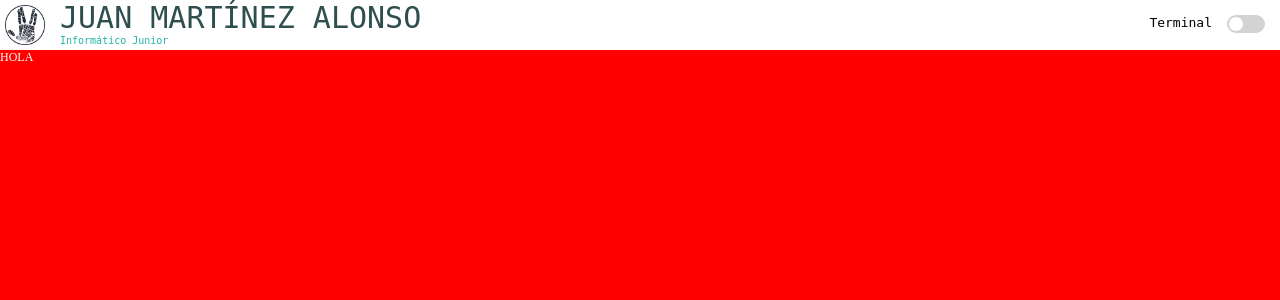
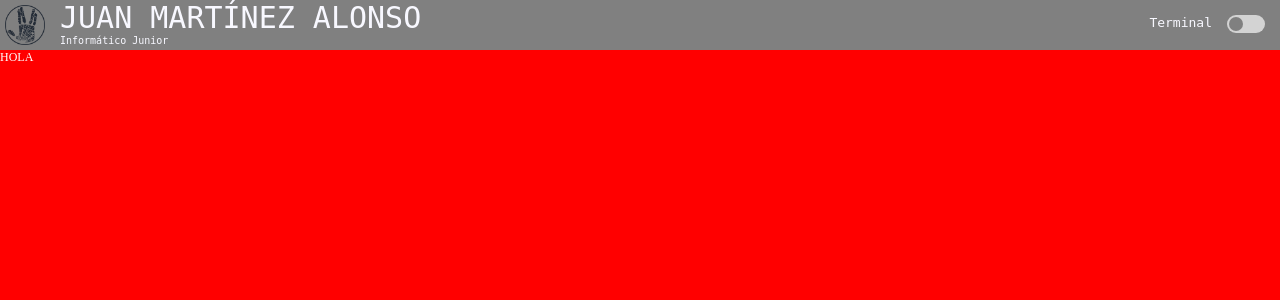
Before and after one commit to jonsomarlo/javascript_term, a PHP site: page / in a window 1280 px wide. Shown: the top 300 px of the page. Run offline with PHP 8.4, Linux system fonts and the light colour scheme; some libraries are stand-ins or nearby versions.

Commit message:
version 2.1 colores

```diff
--- a/css/styles.css
+++ b/css/styles.css
@@ -1,16 +1,11 @@
 
 body
 {
-    --main-bg-color: LightSeaGreen; /* white;*/
-    --second-bg-color: LightGray;
-
-    --main-hd-color: white; /* white;*/
+    --main-hd-color: Grey; /* white;*/
     --second-hd-color: LightGray;
 
-    --main-sel-color: LightSeaGreen;
-    --second-sel-color: LightGray;
-
-    background-color: var(--main-bg-color);
+    --main-text-color: GhostWhite;
+    --second-text-color: LightGray;
 
     display: block;
 
@@ -73,13 +68,13 @@ img
 
 #title #name
 {
-    color: DarkSlateGray;
+    color:  var(--main-text-color);
     font-size: 30px;
 }
 
 #title #position
 {
-    color: LightSeaGreen;
+    color:  var(--main-text-color);
     font-size: 10px;
 }
 
@@ -96,7 +91,10 @@ img
 
 #mode .text
 {
+    color:  var(--main-text-color);
+
     float: right;
+
     margin: 15px;
     margin-right: 0;
 }
@@ -147,7 +145,7 @@ img
 }
 
 input:checked + .slider {
-    background-color: var(--main-sel-color);
+    background-color: var(--main-text-color);
 }
 
 input:checked + .slider:before {
--- a/index.html
+++ b/index.html
@@ -34,15 +34,24 @@
         </main>
         <script>
             function myFunction() {
+                var body = document.getElementsByTagName("BODY")[0];
                 var checkBox = document.getElementById("checkBox");
                 var term = document.getElementById("terminal");
                 var site = document.getElementById("website");
                 if (checkBox.checked == true){
+                    site.style.display = "none";
                     term.style.display = "block";
-                    site.style.display = "none";
+                    body.style.setProperty('--main-hd-color', "GhostWhite");
+                    // body.style.setProperty('--second-hd-color', "LightGray");
+                    body.style.setProperty('--main-text-color', "Grey");
+                    // body.style.setProperty('--second-text-color', "LightGray");
                 } else {
                     term.style.display = "none";
                     site.style.display = "block";
+                    body.style.setProperty('--main-hd-color', "Grey");
+                    // body.style.setProperty('--second-hd-color', "LightGray");
+                    body.style.setProperty('--main-text-color', "GhostWhite");
+                    body.style.setProperty('--second-text-color', "LightGray");
                 }
             }
         </script>
```
